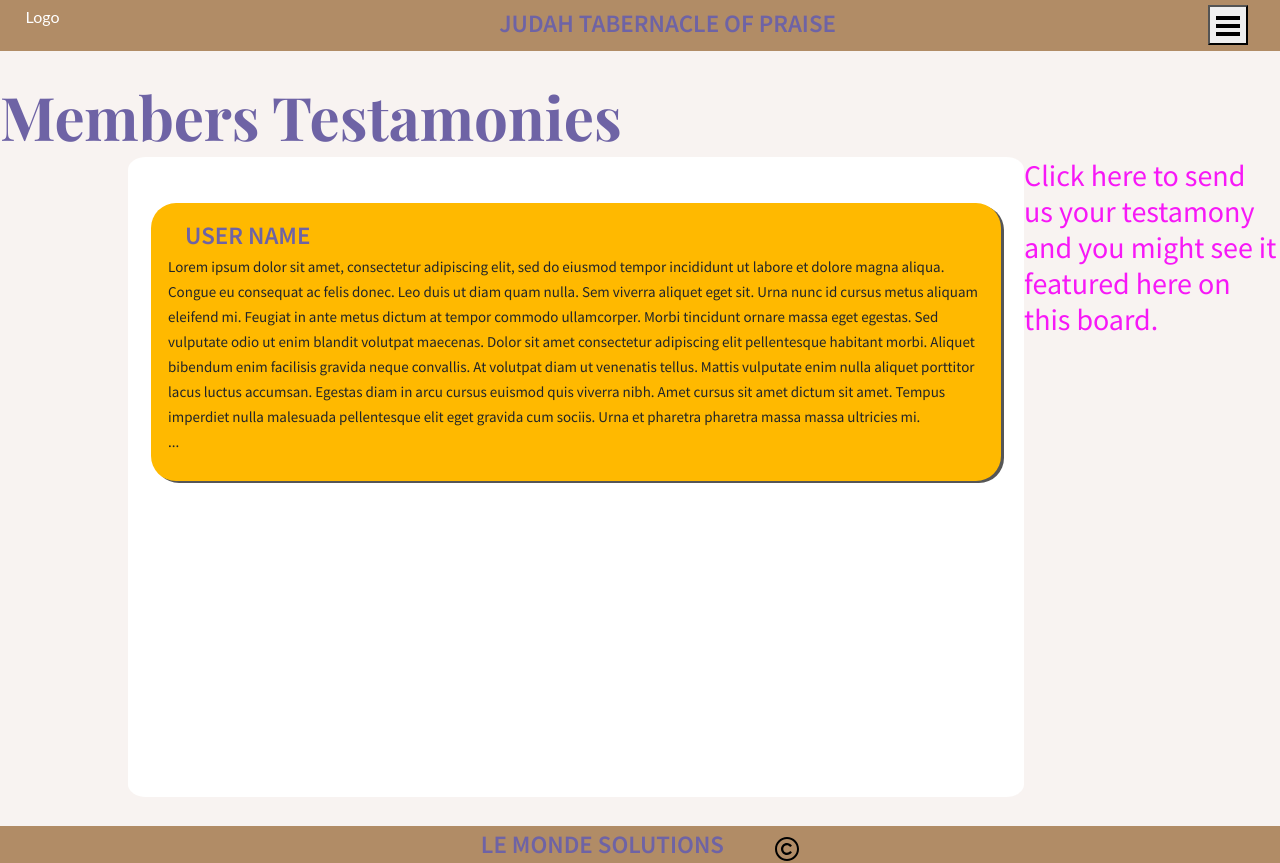
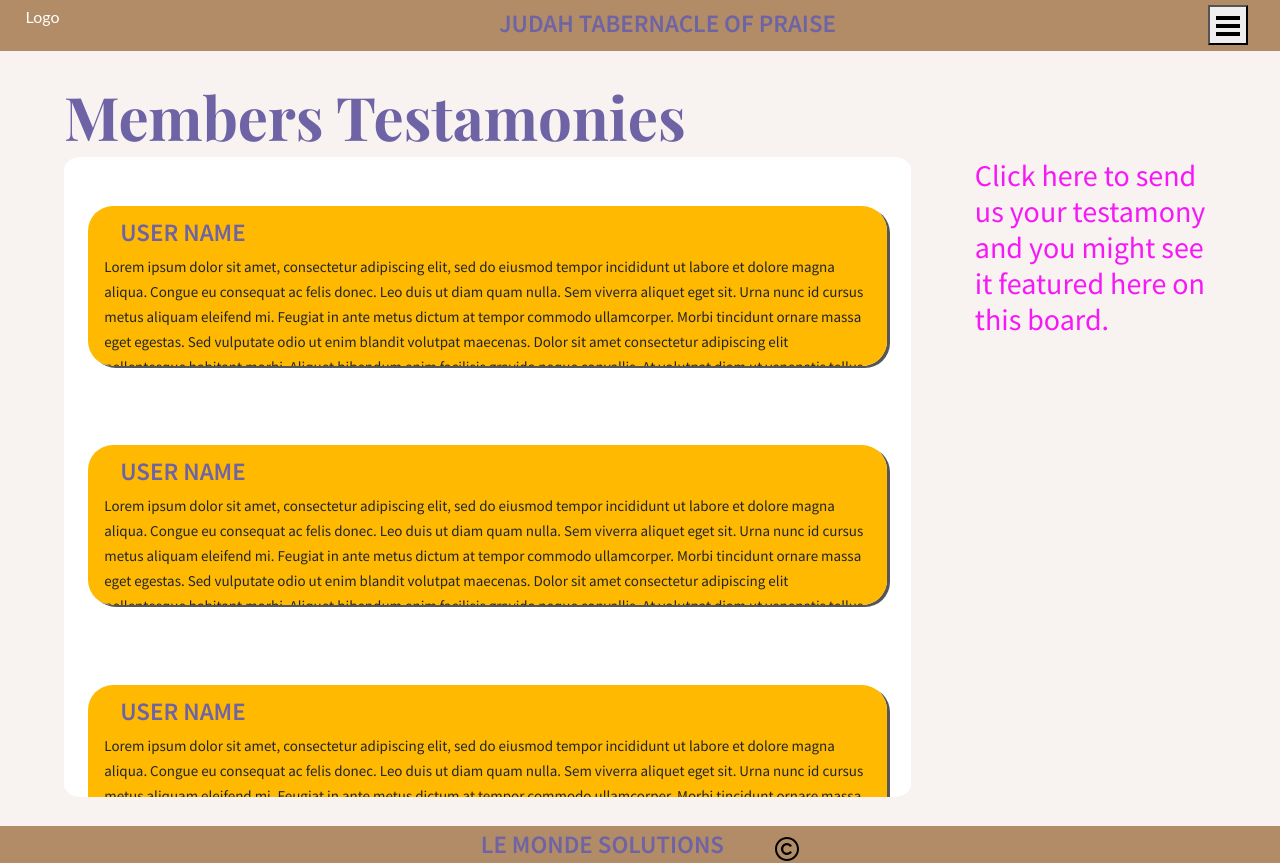
Before and after one commit to lemondsun/church-frontend, a React (Create React App) app: page /testamonies in a window 1280 px wide. Built offline with nearby package versions, Linux system fonts and the light colour scheme.

Commit message:
adjustments to the margins on testamony page

```diff
--- a/src/App.css
+++ b/src/App.css
@@ -227,14 +227,17 @@ html {
   height: 80vh;
   width: 70vw;
   padding: 4% 2%;
-  border-radius: 2% 2%; }
+  border-radius: 2% 2%;
+  overflow: scroll; }
 
 .text-box {
   background-color: #ffb900;
   border-radius: 25px;
   position: relative;
-  overflow: hidden;
-  box-shadow: 3px 2px #0e0e0eb2; }
+  overflow: scroll;
+  box-shadow: 3px 2px #0e0e0eb2;
+  height: 20vh;
+  margin-bottom: 10%; }
   .text-box__user-name {
     position: absolute;
     left: 4%;
@@ -271,9 +274,12 @@ html {
   background-color: #f8f3f1;
   height: 100vh;
   padding-top: 10vh; }
+  .testamony-page--header {
+    margin-left: 5vw; }
   .testamony-page__main-area {
     display: flex;
     flex-direction: row;
-    margin-left: 10vw; }
+    margin-left: 5vw; }
     .testamony-page__main-area--link {
+      margin: 0vh 5vw;
       width: 20vw; }
--- a/src/components/testamony/TestamonyArea.jsx
+++ b/src/components/testamony/TestamonyArea.jsx
@@ -9,10 +9,38 @@ export default function TestamonyArea() {
         </p>
         <p class='body-text text-box__user-text'>
           Lorem ipsum dolor sit amet, consectetur adipiscing elit, sed do eiusmod tempor incididunt ut labore et dolore magna aliqua. Congue eu consequat ac felis donec. Leo duis ut diam quam nulla. Sem viverra aliquet eget sit. Urna nunc id cursus metus aliquam eleifend mi. Feugiat in ante metus dictum at tempor commodo ullamcorper. Morbi tincidunt ornare massa eget egestas. Sed vulputate odio ut enim blandit volutpat maecenas. Dolor sit amet consectetur adipiscing elit pellentesque habitant morbi. Aliquet bibendum enim facilisis gravida neque convallis. At volutpat diam ut venenatis tellus. Mattis vulputate enim nulla aliquet porttitor lacus luctus accumsan. Egestas diam in arcu cursus euismod quis viverra nibh. Amet cursus sit amet dictum sit amet. Tempus imperdiet nulla malesuada pellentesque elit eget gravida cum sociis. Urna et pharetra pharetra massa massa ultricies mi.
-             <br></br>
+             <br>
+
+          </br>
           ...
         </p>
       </div>
+
+      <div class='text-box'>
+        <p class='body-header text-box__user-name'>
+          User name
+        </p>
+        <p class='body-text text-box__user-text'>
+          Lorem ipsum dolor sit amet, consectetur adipiscing elit, sed do eiusmod tempor incididunt ut labore et dolore magna aliqua. Congue eu consequat ac felis donec. Leo duis ut diam quam nulla. Sem viverra aliquet eget sit. Urna nunc id cursus metus aliquam eleifend mi. Feugiat in ante metus dictum at tempor commodo ullamcorper. Morbi tincidunt ornare massa eget egestas. Sed vulputate odio ut enim blandit volutpat maecenas. Dolor sit amet consectetur adipiscing elit pellentesque habitant morbi. Aliquet bibendum enim facilisis gravida neque convallis. At volutpat diam ut venenatis tellus. Mattis vulputate enim nulla aliquet porttitor lacus luctus accumsan. Egestas diam in arcu cursus euismod quis viverra nibh. Amet cursus sit amet dictum sit amet. Tempus imperdiet nulla malesuada pellentesque elit eget gravida cum sociis. Urna et pharetra pharetra massa massa ultricies mi.
+             <br>
+
+          </br>
+          ...
+        </p>
+      </div>
+
+      <div class='text-box'>
+      <p class='body-header text-box__user-name'>
+        User name
+      </p>
+      <p class='body-text text-box__user-text'>
+        Lorem ipsum dolor sit amet, consectetur adipiscing elit, sed do eiusmod tempor incididunt ut labore et dolore magna aliqua. Congue eu consequat ac felis donec. Leo duis ut diam quam nulla. Sem viverra aliquet eget sit. Urna nunc id cursus metus aliquam eleifend mi. Feugiat in ante metus dictum at tempor commodo ullamcorper. Morbi tincidunt ornare massa eget egestas. Sed vulputate odio ut enim blandit volutpat maecenas. Dolor sit amet consectetur adipiscing elit pellentesque habitant morbi. Aliquet bibendum enim facilisis gravida neque convallis. At volutpat diam ut venenatis tellus. Mattis vulputate enim nulla aliquet porttitor lacus luctus accumsan. Egestas diam in arcu cursus euismod quis viverra nibh. Amet cursus sit amet dictum sit amet. Tempus imperdiet nulla malesuada pellentesque elit eget gravida cum sociis. Urna et pharetra pharetra massa massa ultricies mi.
+           <br>
+
+        </br>
+        ...
+      </p>
+    </div>
     </div>
   )
 }
--- a/src/pages/Testamonies.jsx
+++ b/src/pages/Testamonies.jsx
@@ -5,7 +5,7 @@ import { Link } from "react-router-dom";
 export default function Testamonies() {
   return (
     <div class='testamony-page'>
-      <h1 class='heading-primary'>Members Testamonies</h1>
+      <h1 class='heading-primary testamony-page--header'>Members Testamonies</h1>
       <div class='testamony-page__main-area'>
 
     <TestamonyArea />
--- a/src/sass/abstracts/_variables.scss
+++ b/src/sass/abstracts/_variables.scss
@@ -23,6 +23,7 @@ $default-font-size: 1.6rem;
 $gutter-vertical: 2%;
 $gutter-horizontal: 4%;
 $gutter-horizontal-large: 15%;
+$gutter-vertical-large: 10%;
 
 // PADDING
 $in-element-padding: 5%;
--- a/src/sass/components/_testamonyArea.scss
+++ b/src/sass/components/_testamonyArea.scss
@@ -4,15 +4,17 @@
   width: 70vw;
   padding: $gutter-horizontal $gutter-vertical;
   border-radius: 2% 2%;
-
+  overflow: scroll;
 }
 
 .text-box {
   background-color: $color-secondary-light;
   border-radius: 25px;
   position: relative;
-  overflow: hidden;
+  overflow: scroll;
   box-shadow: 3px 2px $shadow;
+  height: 20vh;
+  margin-bottom: $gutter-vertical-large;
 
   &__user-name {
     position: absolute;
--- a/src/sass/pages/_testamonies.scss
+++ b/src/sass/pages/_testamonies.scss
@@ -3,12 +3,17 @@
   height: 100vh;
   padding-top: 10vh;
 
+  &--header {
+    margin-left: 5vw;
+  }
+
   &__main-area {
     display: flex;
     flex-direction: row;
-    margin-left: 10vw;
+    margin-left: 5vw;
 
     &--link {
+      margin: 0vh 5vw;
       width: 20vw;
     }
   }
```
